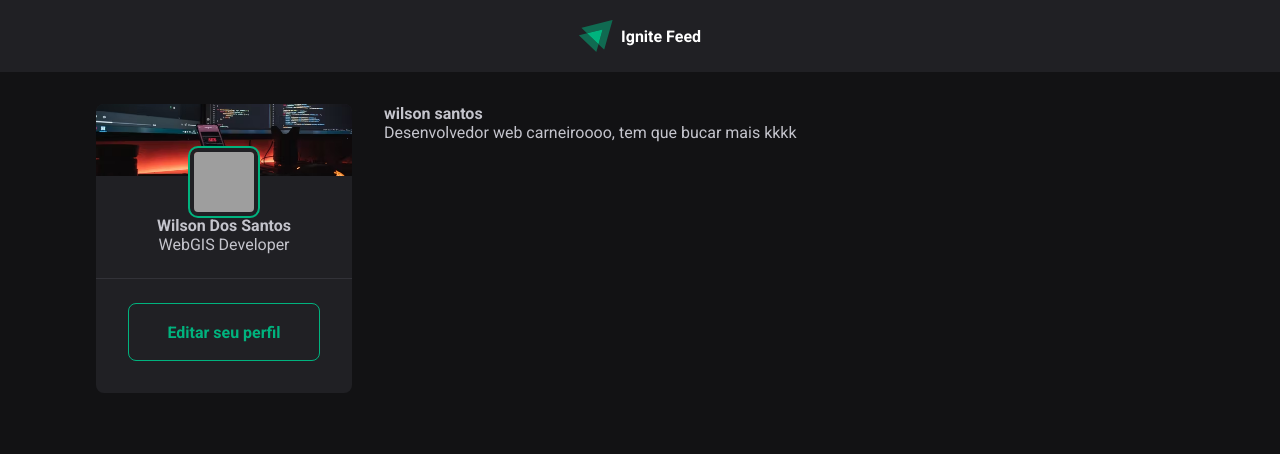
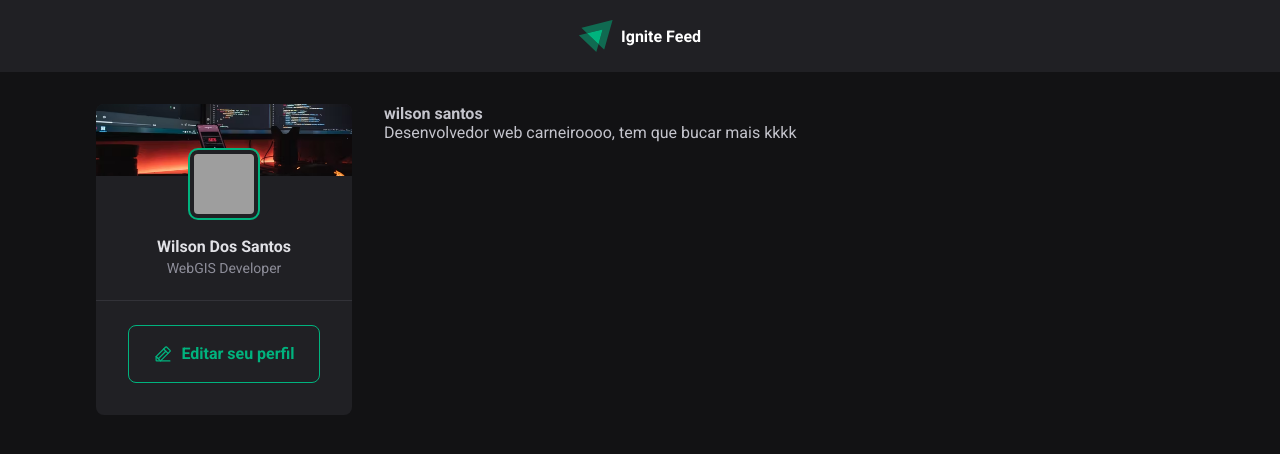
Before and after one commit to WGS-94/Feed-React-Fundamentals, a React (Vite) app: page / in a window 1280 px wide. Shown: the top 454 px of the page. Built offline with nearby package versions, Linux system fonts and the light colour scheme; grey boxes are pictures that could not be loaded.

Commit message:
:sparkles: Create components and styling the application

```diff
--- a/package.json
+++ b/package.json
@@ -8,6 +8,7 @@
     "preview": "vite preview"
   },
   "dependencies": {
+    "phosphor-react": "^1.4.1",
     "react": "^18.0.0",
     "react-dom": "^18.0.0"
   },
--- a/src/components/SideBar.jsx
+++ b/src/components/SideBar.jsx
@@ -1,6 +1,7 @@
 import React from 'react';
+import { PencilLine } from 'phosphor-react';
 
-import igniteCapa from '../assets/ignite-capa.png'
+import igniteCapa from '../assets/ignite-capa.png';
 
 import styles from './SideBar.module.css';
 
@@ -19,6 +20,7 @@
 
       <footer>
         <a href="#">
+          <PencilLine size={20} />
           Editar seu perfil
         </a>
       </footer>
--- a/src/components/SideBar.module.css
+++ b/src/components/SideBar.module.css
@@ -16,7 +16,7 @@
   justify-content: center;
   align-items: center;
 
-  margin-top: -2rem;
+  margin-top: calc(0px - 1.5rem - 6px);
 }
 
 .profile img {
@@ -26,6 +26,17 @@
   border-radius: 8px;
   border: 4px solid var(--gray-800);
   outline: 2px solid var(--green-500);
+}
+
+.profile strong {
+  margin-top: 1rem;
+  color: var(--gray-100);
+  line-height: 1.6;
+}
+
+.profile span {
+  font-size: 0.875rem;
+  color: var(--gray-400);
 }
 
 .sidebar footer {
@@ -49,4 +60,13 @@
   display: flex;
   justify-content: center;
   align-items: center;
+
+  gap: 0.50rem;
+
+  transition: color 0.2s, background-color 0.1s;
 }
+
+.sidebar footer a:hover {
+  background: var(--green-500);
+  color: var(--white);
+}
```
Also changed, not shown: 1 other file (tests, documents, lock files or other folders).
